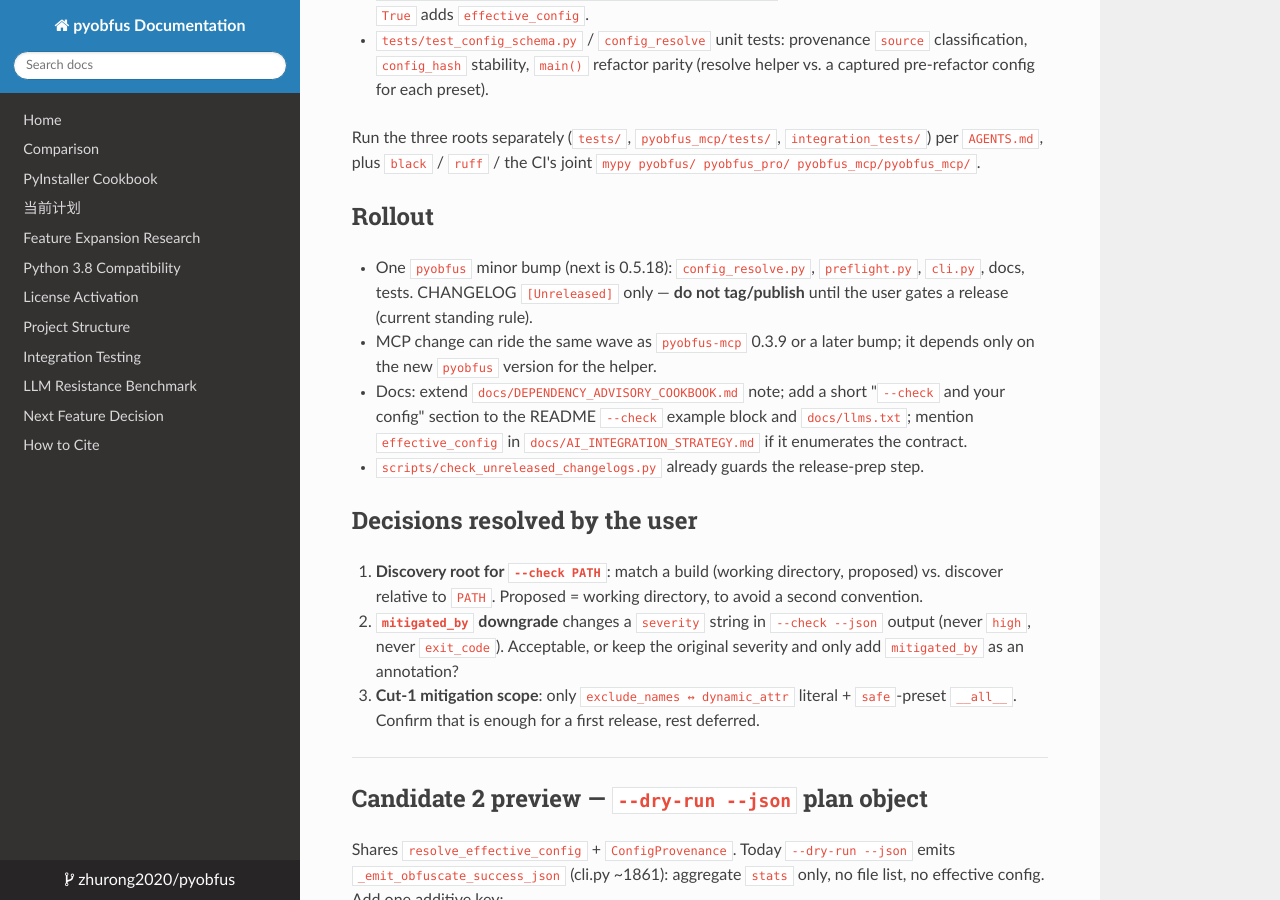
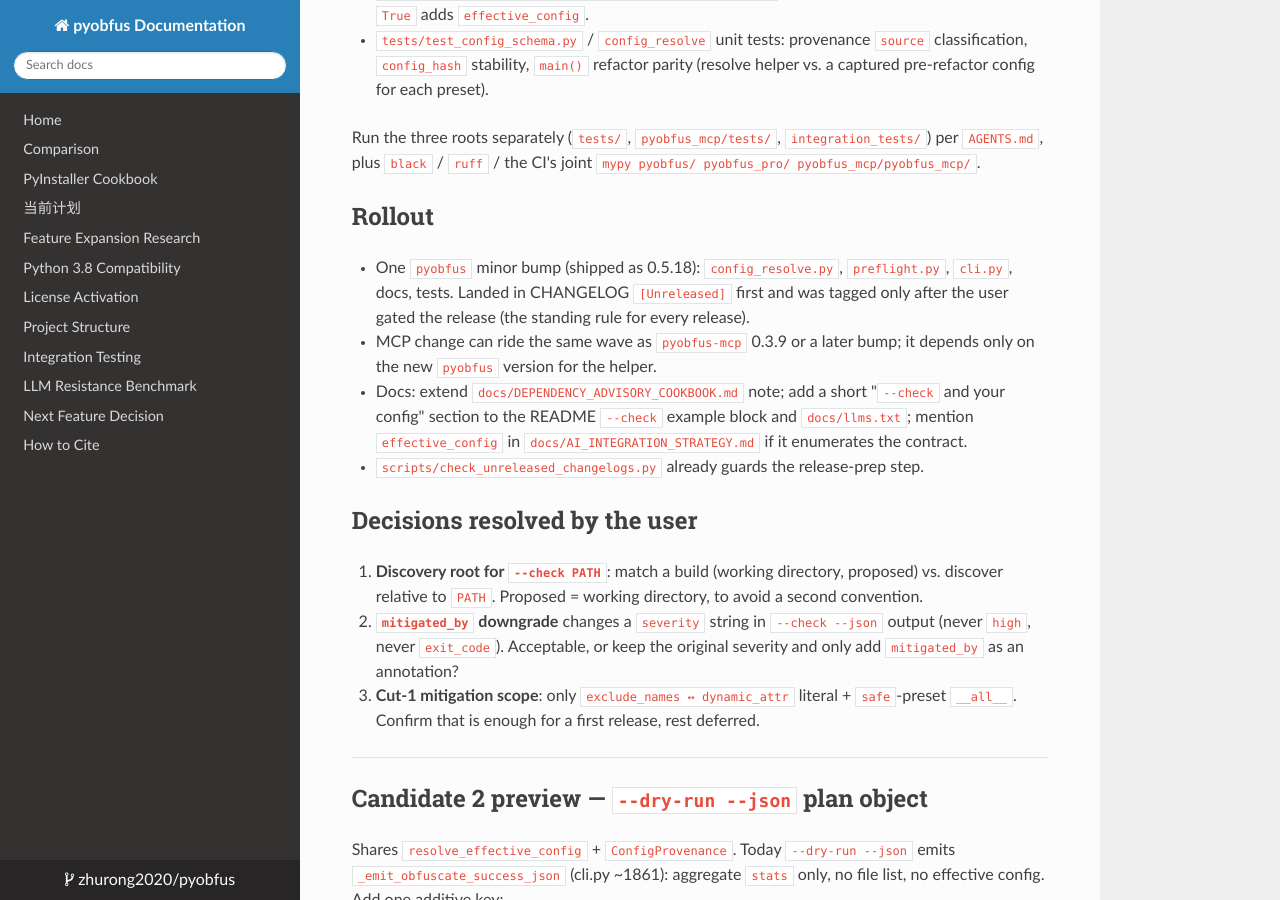
Before and after one commit to zhurong2020/pyobfus, an MkDocs documentation site: the page built from docs/CONFIG_AWARE_CHECK_DESIGN.md, in a window 1280 px wide and 900 px high, scrolled down 6210 px. Built offline with MkDocs 1.6.1, drawn with Linux system fonts in a browser that asks for light colours; nearby versions of some CDN libraries.

Commit message:
docs: freshen stale version examples in reference docs
- CONFIG_AWARE_CHECK_DESIGN.md: the Rollout section still read
  "(next is 0.5.18)" for an increment that shipped as 0.5.18; fix the
  tense.
- PROVENANCE_MANIFEST.md: bump the "Minimal Shape" sample JSON's
  pyobfus_version from 0.5.13 to 0.5.19 so the example is not frozen.

Co-Authored-By: Claude Sonnet 5 <noreply@anthropic.com>

```diff
--- a/docs/CONFIG_AWARE_CHECK_DESIGN.md
+++ b/docs/CONFIG_AWARE_CHECK_DESIGN.md
@@ -317,9 +317,9 @@ Run the three roots separately (`tests/`, `pyobfus_mcp/tests/`,
 
 ## Rollout
 
-- One `pyobfus` minor bump (next is 0.5.18): `config_resolve.py`, `preflight.py`,
-  `cli.py`, docs, tests. CHANGELOG `[Unreleased]` only — **do not tag/publish**
-  until the user gates a release (current standing rule).
+- One `pyobfus` minor bump (shipped as 0.5.18): `config_resolve.py`, `preflight.py`,
+  `cli.py`, docs, tests. Landed in CHANGELOG `[Unreleased]` first and was tagged
+  only after the user gated the release (the standing rule for every release).
 - MCP change can ride the same wave as `pyobfus-mcp` 0.3.9 or a later bump;
   it depends only on the new `pyobfus` version for the helper.
 - Docs: extend `docs/DEPENDENCY_ADVISORY_COOKBOOK.md` note; add a short
```
Also changed, not shown: docs/PROVENANCE_MANIFEST.md (+1 -1 lines).
